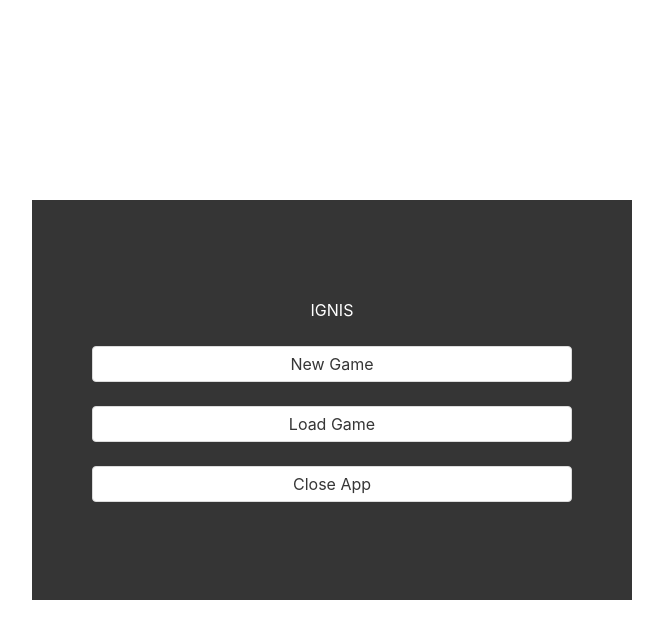
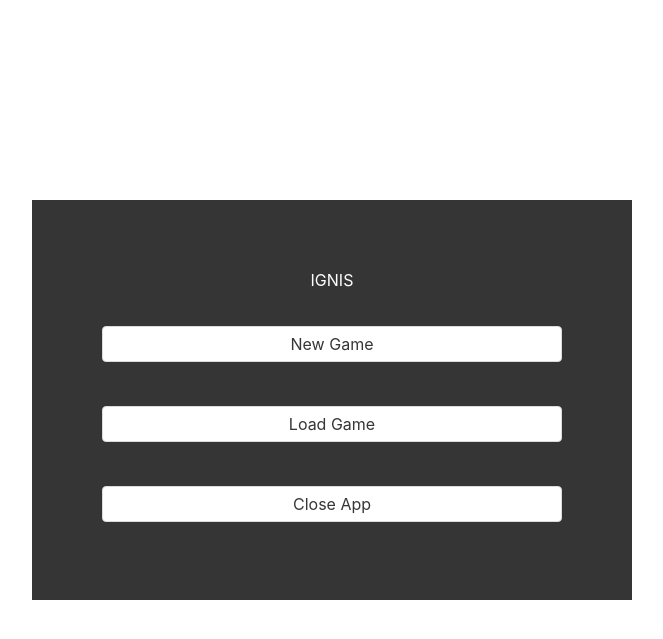
Before and after one commit to agentvv/Ignis, a Flask app: page / in a window 1280 px wide. Shown: the top 639 px of the page, without its empty margins (308-971 px from the left). Run offline with Flask 2, Linux system fonts and the light colour scheme.

Commit message:
More firefox changes for main menu buttons.

```diff
--- a/static/styles.css
+++ b/static/styles.css
@@ -64,8 +64,11 @@ html, body {
 .statsDisplay {
     background-color: #353535;
     opacity: 0.8;
-    /*width: fit-content;*/
     width: max-content;
     padding: 5px;
     margin: 5px;
 }
+
+.mainMenuButton {
+    margin: 10px;
+}
--- a/templates/game.html
+++ b/templates/game.html
@@ -12,11 +12,11 @@
             <div id="mainMenu" class="menu">
                 <h1 style="text-align: center;">IGNIS</h1>
                 <br/>
-                <button class="newGame button">New Game</button>
+                <button class="newGame button mainMenuButton">New Game</button>
                 <br/>
-                <button id="loadGameButton" class="loadGame button">Load Game</button>
+                <button id="loadGameButton" class="loadGame button mainMenuButton">Load Game</button>
                 <br/>
-                <button class="exit button">Close App</button>
+                <button class="exit button mainMenuButton">Close App</button>
             </div>
 
             <div id="gameCreater" style="display:none" class="menu">
```
